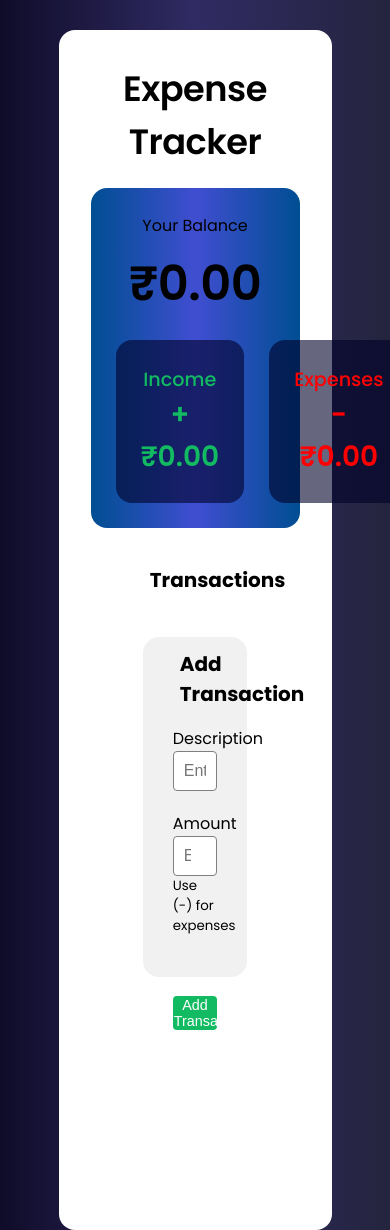
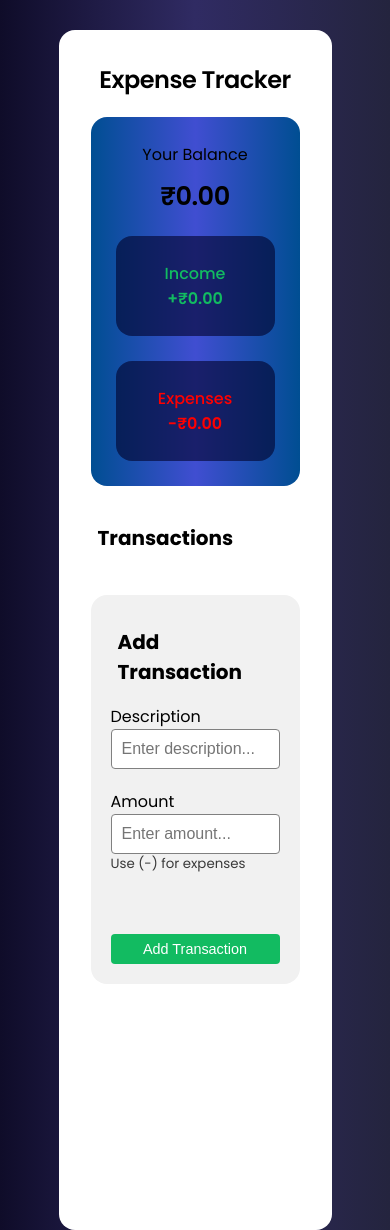
Before and after one commit to Ahmed-Nasim-07/Expense-Tracker, a plain HTML site: page index.html in a window 390 px wide. Shown: the top 1230 px of the page. Drawn offline with Linux system fonts and the light colour scheme; a web font is replaced by a local one.

Commit message:
Fix responsiveness issues

```diff
--- a/style.css
+++ b/style.css
@@ -15,6 +15,7 @@ body{
 }
 .container{
     background-color: rgb(255, 255, 255);
+    /* min-height: 200px; */
     height: 800px;
     width: 100%;
     max-width: 70vw;
@@ -27,6 +28,12 @@ h1{
     font-size: 2.2rem;
     font-weight: 600;
     margin-bottom: 20px;
+}
+#balance{
+    transition: transform 0.3s ease;
+}
+#balance:hover{
+    transform: scale(1.1);
 }
 h2{
     font-size: 1.25rem;
@@ -111,12 +118,18 @@ h2{
     border: 1px solid grey;
     padding: 10px;
     border-radius: 5px;
-    background: linear-gradient(135deg,#6190E8,#A7BFE8);
+    background: linear-gradient(135deg,#6190E8,#1f2484,#6190E8);
     transition: transform 0.2s ease;
     display: flex;
     justify-content: space-between;
-    color: black;
+    color: rgb(255, 219, 18);
+    text-shadow: #0f0c29;
     animation: fadeIn 0.6s ease-in-out;
+    font-size: 1rem;
+    font-weight: 600;
+}
+#transaction-list li p:first-child{
+    text-shadow: 0 1px 2px rgba(0, 0, 0, 0.45);
 }
 @keyframes fadeIn{
     from{
@@ -138,6 +151,9 @@ h2{
     padding-left: 30px;
     padding-right: 30px;
     border-radius: 1rem;
+}
+small{
+    color: rgb(57, 57, 57);
 }
 #transaction-list::-webkit-scrollbar{
     width: 10px;
@@ -188,6 +204,7 @@ button[type="submit"]{
 }
 button[type="submit"]:hover{
     transform: translateY(-2px);
+    cursor: pointer;
 }
 button[type="submit"]:active{
     transform: translateY(2px);
@@ -206,8 +223,9 @@ button[type="submit"]:active{
 #transaction-list li button:hover{
     transform: scale(1.2);
     background-color: red;
+    cursor: pointer;
 }
-@media only screen and (max-width:850px){
+@media only screen and (max-width:800px){
     .main-content{
         flex-direction: column;
         align-items: center;
@@ -216,6 +234,34 @@ button[type="submit"]:active{
         height:1200px
     }
     button[type="submit"]{
-        padding: 1px;
+        padding: 7px;
+    }
+    .summary-content{
+        grid-template-columns: 1fr;
+    }
+    .main-content{
+        height: 200px;
+    }
+    .form{
+        height: 400px;
+        padding: 20px;
+        width: 100%;
+    }
+    .transaction-content{
+        width: 100%;
     }
 }
+@media only screen and (max-width:530px){
+    h1{
+        font-size: 1.5rem;
+    }
+    #balance{
+        font-size: 1.6rem;
+    }
+    .income h3,.expenses h3{
+        font-size: 1rem;
+    }
+    .income p,.expenses p{
+        font-size: 1rem;
+    }
+}
```
